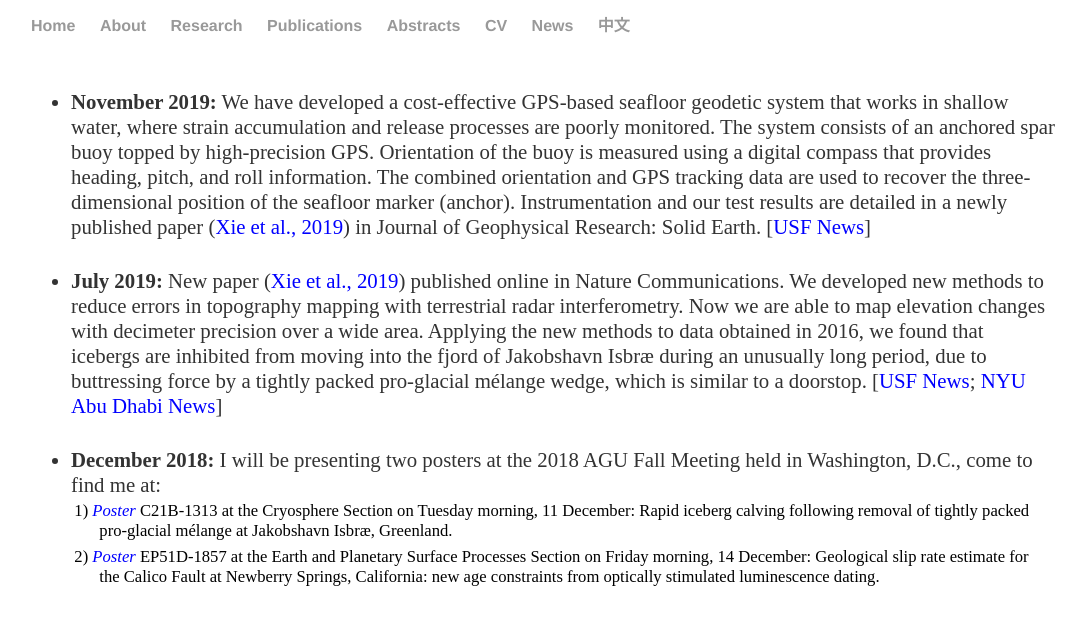
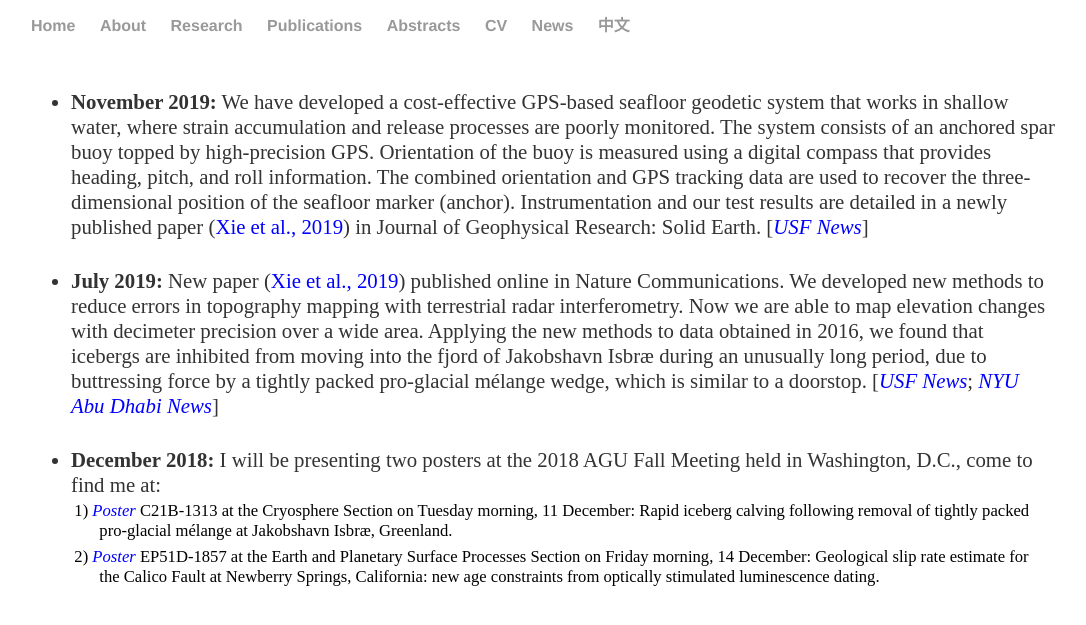
Before and after one commit to suruixie/suruixie.github.io, a Jekyll site: the page built from news/index.html, in a window 1280 px wide. Shown: the top 625 px of the page, without its empty margins (97-1183 px from the left). Built offline with Jekyll 4.4.1, drawn with Linux system fonts in a browser that asks for light colours.

Commit message:
Update index.html

```diff
--- a/news/index.html
+++ b/news/index.html
@@ -11,15 +11,15 @@ title: Surui's updates
 		   Orientation of the buoy is measured using a digital compass that provides heading, pitch, and roll information.
 		   The combined orientation and GPS tracking data are used to recover the three‐dimensional position of the seafloor marker (anchor).
 		   Instrumentation and our test results are detailed in a newly published paper (<a href="https://doi.org/10.1029/2019JB018242" style="color:#0000FF;">Xie et al., 2019</a>) in Journal of Geophysical Research: Solid Earth.
-                   [<a href="http://www.research.usf.edu/absolute-news/templates/?a=8585&z=1" style="color:#0000FF;">USF News</a>]
+                   [<em><a href="http://www.research.usf.edu/absolute-news/templates/?a=8585&z=1" style="color:#0000FF;">USF News</a></em>]
 		</p>
 	        <br style="line-height:1.5em">
 	<li style="line-height:120%; font-size:1.0em;"><strong>July 2019:</strong> New paper (<a href="https://doi.org/10.1038/s41467-019-10908-4" style="color:#0000FF;">Xie et al., 2019</a>) published online in Nature Communications.
 		    We developed new methods to reduce errors in topography mapping with terrestrial radar interferometry.
 		    Now we are able to map elevation changes with decimeter precision over a wide area.
 		    Applying the new methods to data obtained in 2016, we found that icebergs are inhibited from moving into the fjord of Jakobshavn Isbræ during an unusually long period, due to buttressing force by a tightly packed pro-glacial mélange wedge, which is similar to a doorstop.
-                    [<a href="https://www.usf.edu/news/2019/geoscientists-discover-mechanisms-controlling-greenland-ice-sheet-collapse.aspx" style="color:#0000FF;">USF News</a>;
-		     <a href="https://nyuad.nyu.edu/en/news/latest-news/science-and-technology/2019/july/greenland-ice-sheet-collapse.html" style="color:#0000FF;">NYU Abu Dhabi News</a>]
+                    [<em><a href="https://www.usf.edu/news/2019/geoscientists-discover-mechanisms-controlling-greenland-ice-sheet-collapse.aspx" style="color:#0000FF;">USF News</a></em>;
+		     <em><a href="https://nyuad.nyu.edu/en/news/latest-news/science-and-technology/2019/july/greenland-ice-sheet-collapse.html" style="color:#0000FF;">NYU Abu Dhabi News</a></em>]
 	        </p>
 	        <br style="line-height:1.5em">
 	<li style="line-height:120%; font-size:1.0em;"><strong>December 2018:</strong> I will be presenting two posters at the 2018 AGU Fall Meeting held in Washington, D.C., come to find me at:
```
